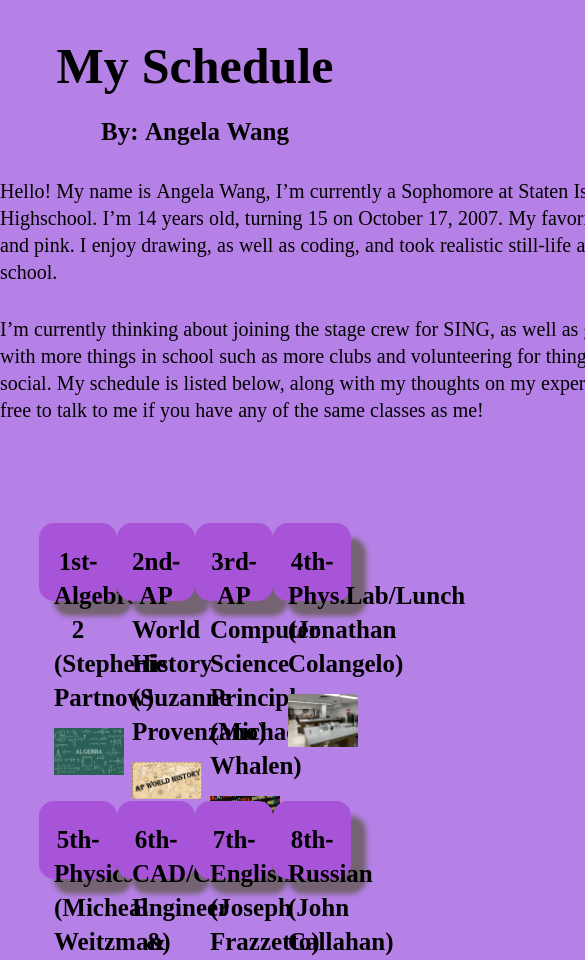
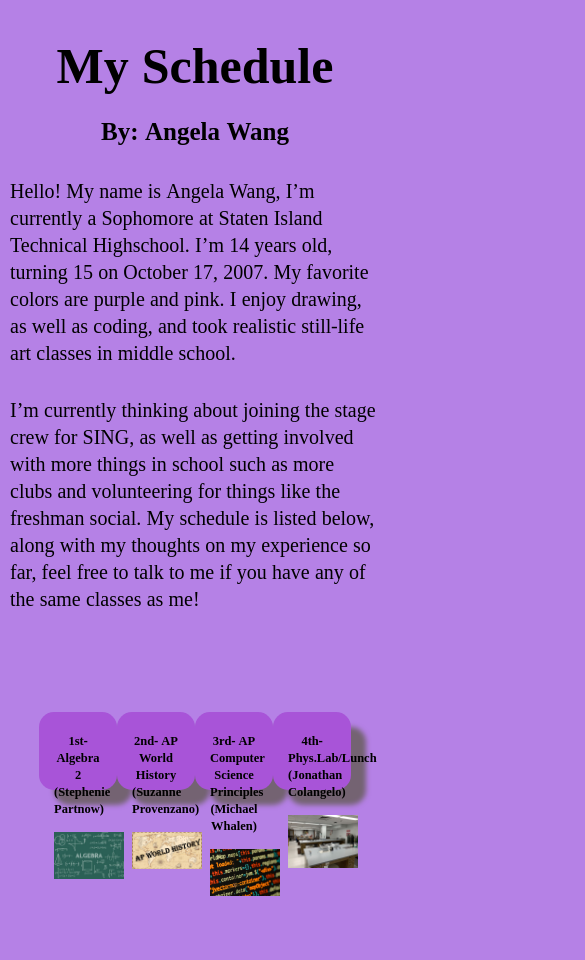
Before and after one commit to staten-island-tech/flex-box-gallery-AngelaW45, a plain HTML site: page index.html in a window 390 px wide. Shown: the top 960 px of the page, 585 px wide, since content can reach past the window. Drawn offline with Linux system fonts and the light colour scheme.

Commit message:
flexbox14

```diff
--- a/style.css
+++ b/style.css
@@ -96,8 +96,16 @@ img {
   margin-top: 1.5rem;
 }
 
-@media screen and (max-width: 1250px){
-  width: ;
-  width: 20vw;
-  height: 20vw;
+@media screen and (max-width: 844px){
+  .em-size {
+    width: 37rem;
+  }
+  .box {
+    width: 20vw;
+    height: 20vw;
+    padding: 20px 15px 20px 15px;
+    font-size: 2rem;
+    margin: 10rem auto;
+    (didn't change anything here yet)
+  }
 }
```
